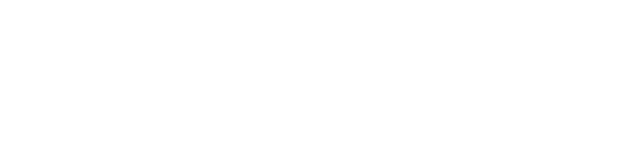
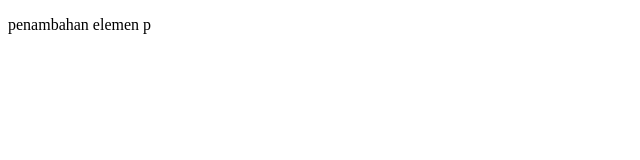
Before and after one commit to ardisahbani260595/belajar-niomic, a plain HTML site: page header.html in a window 1280 px wide. Shown: the whole page, without its empty margins (0-640 px from the left). Drawn offline with Linux system fonts and the light colour scheme.

Commit message:
penambahan elemen p

```diff
--- a/header.html
+++ b/header.html
@@ -7,6 +7,6 @@
   <title>belajar repositories git hub</title>
 </head>
 <body>
-
+  <p>penambahan elemen p</p>
 </body>
 </html>
```
